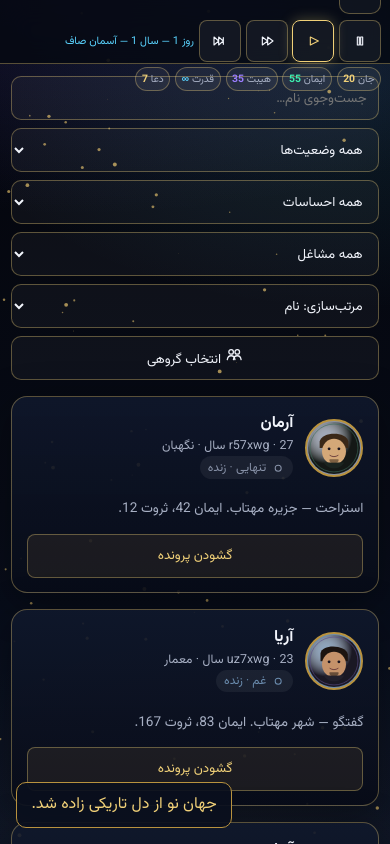
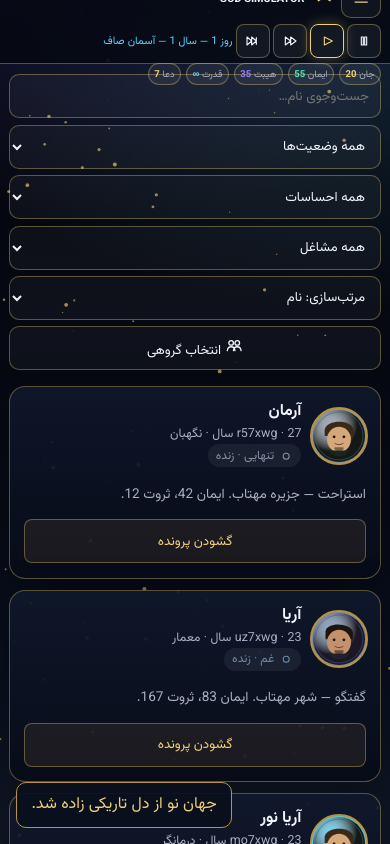
Before and after one commit to mrkhoshkam78/GodSimulator, a plain HTML site: page index.html in a window 390 px wide. Both pictures are taken after a click on the button "آغاز آفرینش". Drawn offline with Linux system fonts and the light colour scheme.

Commit message:
Add files via upload

```diff
--- a/css/style.css
+++ b/css/style.css
@@ -271,24 +271,38 @@ html, body { overflow: hidden; max-width: 100%; }
     z-index: 24; opacity: 0; pointer-events: none; transition: opacity .25s;
   }
   .app.nav-open .nav-backdrop { opacity: 1; pointer-events: auto; }
-  .world-stats { order: 3; width: 100%; justify-content: flex-start; gap: .3rem; }
-  .stat-pill { font-size: .65rem; padding: .15rem .35rem; }
+  .world-stats { order: 3; width: 100%; justify-content: flex-start; gap: .3rem; overflow-x: auto; -webkit-overflow-scrolling: touch; flex-wrap: nowrap; }
+  .stat-pill { font-size: .65rem; padding: .15rem .35rem; flex-shrink: 0; }
   .topbar {
     padding: .4rem .55rem; gap: .35rem; flex-wrap: wrap;
     height: auto; min-height: 56px; align-content: center;
   }
-  .brand { flex: 1 1 auto; }
+  .brand { flex: 1 1 auto; min-width: 0; }
   .brand strong { font-size: .75rem; letter-spacing: 0; }
   .brand small { display: none; }
-  .time-controls { flex: 1 1 auto; justify-content: flex-end; }
+  .time-controls { flex: 0 0 auto; justify-content: flex-end; gap: .2rem; }
+  .time-controls button { min-width: 38px; min-height: 38px; padding: .25rem; }
   #time-display { font-size: .68rem; order: 4; width: 100%; margin: .15rem 0 0; }
-  .main { padding: .75rem .7rem 1.5rem; overflow-x: hidden; }
-  .toolbar { flex-direction: column; }
-  .toolbar input, .toolbar select, .toolbar button { width: 100%; }
-  .people-grid { grid-template-columns: 1fr; }
+  .main { padding: .65rem .55rem 1.5rem; overflow-x: hidden; -webkit-overflow-scrolling: touch; }
+  .toolbar { flex-direction: column; gap: .4rem; }
+  .toolbar input, .toolbar select, .toolbar button { width: 100%; max-width: 100%; box-sizing: border-box; }
+  .people-grid { grid-template-columns: 1fr; gap: .7rem; }
   .power-grid { grid-template-columns: 1fr; }
-  .modal-panel { width: 96vw; padding: 1rem; }
-  .prayer-acts button { min-height: 40px; }
+  .modal-panel { width: 96vw; max-height: 85vh; padding: .9rem; overflow-y: auto; }
+  .prayer-acts { gap: .3rem; }
+  .prayer-acts button { min-height: 42px; flex: 1 1 40%; font-size: .75rem; }
+  .card-head { gap: .55rem; padding: .75rem; }
+  .person-context { flex-wrap: wrap; }
+  .settings-grid { grid-template-columns: 1fr; }
+  .divine-banner { top: 12%; min-width: 88vw; padding: .8rem 1rem; }
+  .sidebar { max-width: 100%; }
+  .icon-btn { width: 40px; height: 40px; }
+}
+
+@media (max-width: 400px) {
+  .brand strong { font-size: .68rem; }
+  .stat-pill { font-size: .6rem; }
+  .time-controls button { min-width: 34px; min-height: 34px; }
 }
 
 @media (min-width: 961px) {
@@ -363,4 +377,4 @@ body.theme-day .divine-banner {
 .power-card { transition: transform .2s, box-shadow .2s; }
 .power-card:hover { transform: translateY(-2px); box-shadow: 0 0 20px rgba(155,125,255,.2); }
 @keyframes cardIn { from { opacity: 0; transform: translateY(8px); } to { opacity: 1; transform: none; } }
-.people-grid .card { animation: cardIn .35s ease both; }
+.people-grid.animate-in .card { animation: cardIn .35s ease both; }
```
